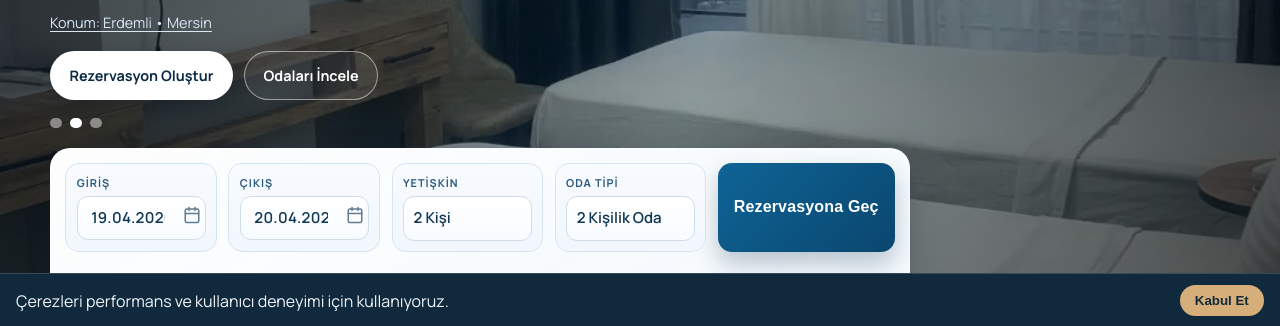
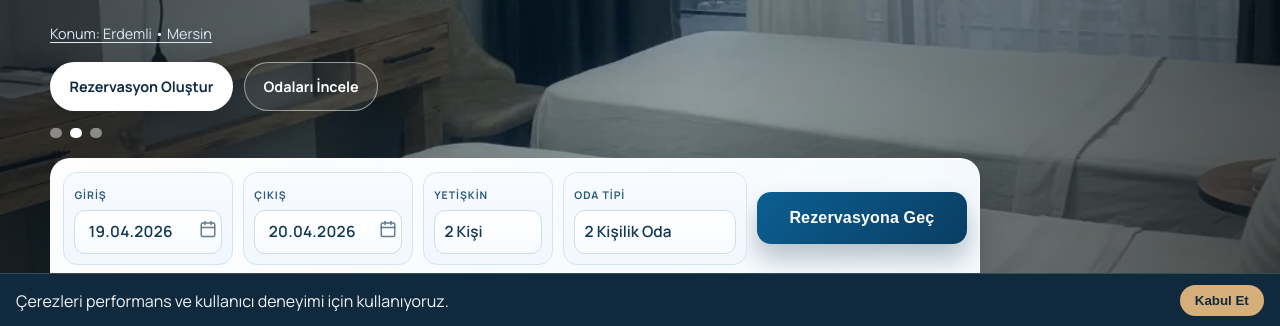
Before and after one commit to gecekodu/KaizenOtel, a website: page index.html in a window 1280 px wide. Shown: the part 472-798 px from the top of the page. Drawn offline with nearby package versions, Linux system fonts and the light colour scheme; a small style sheet from the web is missing.

Commit message:
rezerve 4

```diff
--- a/assets/css/app.css
+++ b/assets/css/app.css
@@ -495,13 +495,13 @@ h3 {
 
 .hero-float {
   margin-top: 1.25rem;
-  width: min(860px, 100%);
+  width: min(930px, 100%);
   background:
     linear-gradient(150deg, rgba(255, 255, 255, 0.94) 0%, rgba(244, 250, 255, 0.9) 100%),
     rgba(255, 255, 255, 0.9);
   border: 1px solid rgba(255, 255, 255, 0.58);
   border-radius: 20px;
-  padding: 0.9rem;
+  padding: 0.76rem 0.76rem 0.56rem;
   box-shadow:
     0 18px 38px rgba(5, 21, 35, 0.24),
     inset 0 1px 0 rgba(255, 255, 255, 0.52);
@@ -510,27 +510,36 @@ h3 {
 
 .float-grid {
   display: grid;
-  grid-template-columns: repeat(4, minmax(0, 1fr)) auto;
-  gap: 0.72rem;
+  grid-template-columns:
+    minmax(170px, 1.05fr)
+    minmax(170px, 1.05fr)
+    minmax(130px, 0.85fr)
+    minmax(180px, 1.2fr)
+    minmax(210px, auto);
+  gap: 0.62rem;
+  align-items: center;
 }
 
 .float-cell {
   position: relative;
+  display: flex;
+  flex-direction: column;
+  justify-content: flex-start;
   background: linear-gradient(180deg, #f8fbff 0%, #f1f7fd 100%);
   border: 1px solid #d6e4f2;
   border-radius: 14px;
-  padding: 0.62rem 0.65rem;
+  padding: 0.9rem 0.64rem 0.62rem;
   transition: border-color 0.2s ease, box-shadow 0.2s ease, transform 0.2s ease;
 }
 
 .float-cell span {
   display: block;
-  font-size: 0.68rem;
+  font-size: 0.66rem;
   text-transform: uppercase;
   letter-spacing: 0.09em;
   font-weight: 700;
   color: #2b5a7d;
-  margin-bottom: 0.28rem;
+  margin-bottom: 0.34rem;
 }
 
 .float-cell strong {
@@ -546,9 +555,10 @@ h3 {
   background: linear-gradient(180deg, #ffffff 0%, #f7fbff 100%);
   color: #113753;
   font: inherit;
-  font-size: 0.94rem;
+  font-size: 0.96rem;
   font-weight: 600;
-  padding: 0.56rem 0.6rem;
+  padding: 0.54rem 0.58rem;
+  min-height: 44px;
 }
 
 .float-cell select {
@@ -579,14 +589,15 @@ h3 {
   color-scheme: light;
   padding-right: 2.2rem;
   font-weight: 700;
-  letter-spacing: 0.02em;
+  letter-spacing: 0;
+  font-variant-numeric: tabular-nums;
 }
 
 .float-cell.date-cell::after {
   content: "";
   position: absolute;
   right: 0.95rem;
-  top: calc(50% + 0.48rem);
+  top: calc(50% + 0.66rem);
   transform: translateY(-50%);
   width: 18px;
   height: 18px;
@@ -612,7 +623,7 @@ h3 {
 
 .quick-res-note {
   margin: 0;
-  min-height: 1.1rem;
+  min-height: 0.6rem;
   font-size: 0.78rem;
   font-weight: 700;
   color: #c03a2d;
@@ -625,13 +636,15 @@ h3 {
 .float-btn {
   border: 0;
   border-radius: 14px;
-  background: linear-gradient(135deg, #0e6496 0%, #0a466e 100%);
+  background: linear-gradient(135deg, #0c5f92 0%, #093d62 100%);
   color: #fff;
-  padding: 0.78rem 1rem;
+  padding: 0.72rem 1rem;
   font-weight: 800;
   font-size: 1rem;
   letter-spacing: 0.01em;
-  box-shadow: 0 12px 24px rgba(7, 40, 65, 0.26);
+  min-height: 52px;
+  white-space: nowrap;
+  box-shadow: 0 14px 26px rgba(7, 40, 65, 0.28);
   transition: transform 0.2s ease, box-shadow 0.2s ease, filter 0.2s ease;
   cursor: pointer;
 }
```
